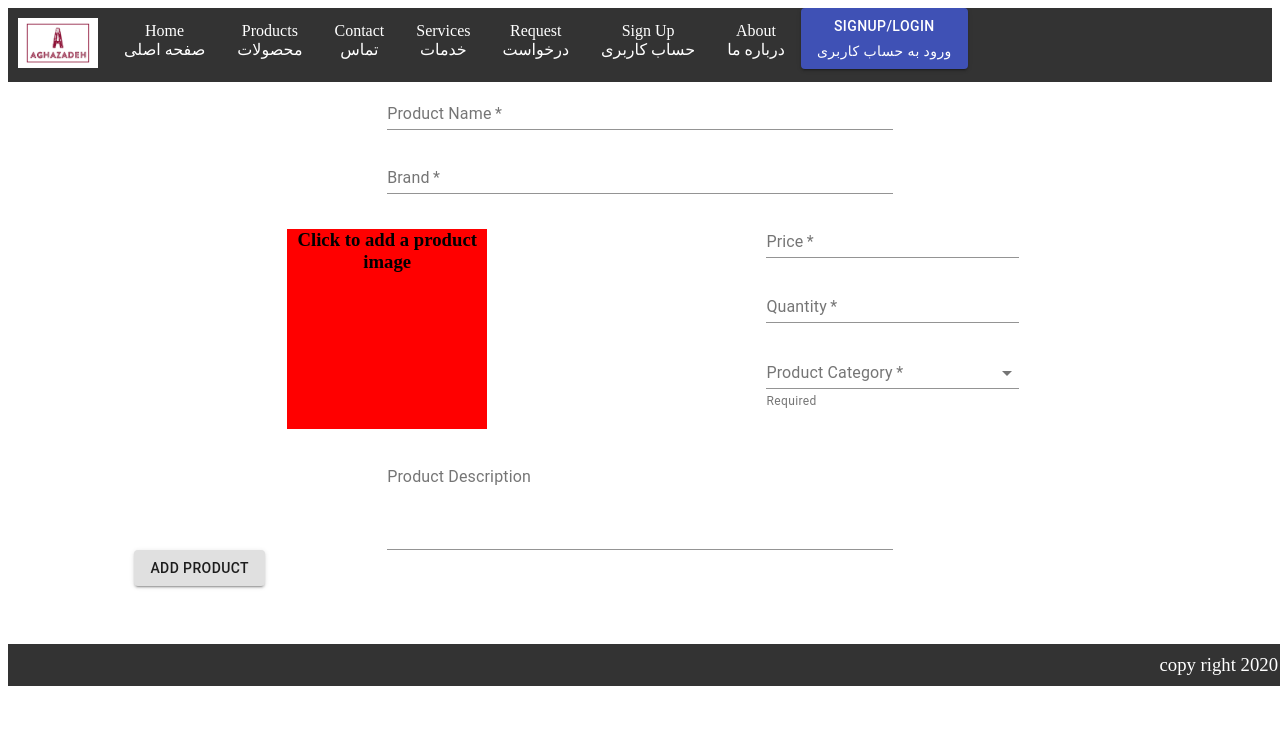
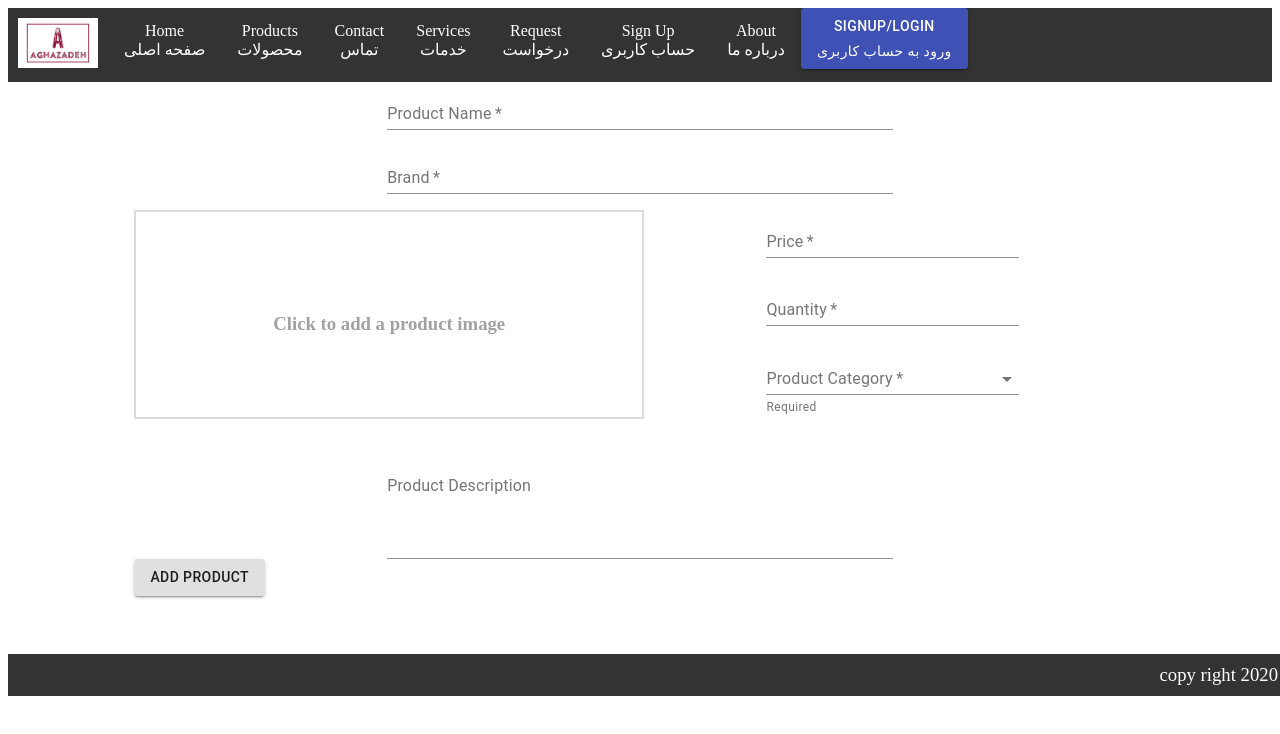
Before and after one commit to zahraaliaghazadeh/Aghazadeh, a React (Create React App) app in the folder client/: page /admin/new in a window 1280 px wide. Shown: the top 734 px of the page. Built offline with nearby package versions, Linux system fonts and the light colour scheme.

Commit message:
styling for image div

```diff
--- a/client/src/components/ProductInfoForm/style.css
+++ b/client/src/components/ProductInfoForm/style.css
@@ -7,10 +7,22 @@
 }
 
 #ProductInfoForm #imgContainer {
-    width: 200px;
-    height: 200px;
+    /* width: 400px;
+    height: 300px; */
+    width: 100%;
+    height: 90%;
     margin: 0 auto;
-    background-color: red;
+    border: 2px solid gainsboro;
+}
+
+#ProductInfoForm #imgContainer:hover {
+    cursor: pointer;
+}
+
+#ProductInfoForm #imgContainer h3 {
+    /* margin: 140px 0; */
+    margin: 20% 0;
+    color: rgb(161, 161, 161);
 }
 
 #ProductInfoForm .input {
```
